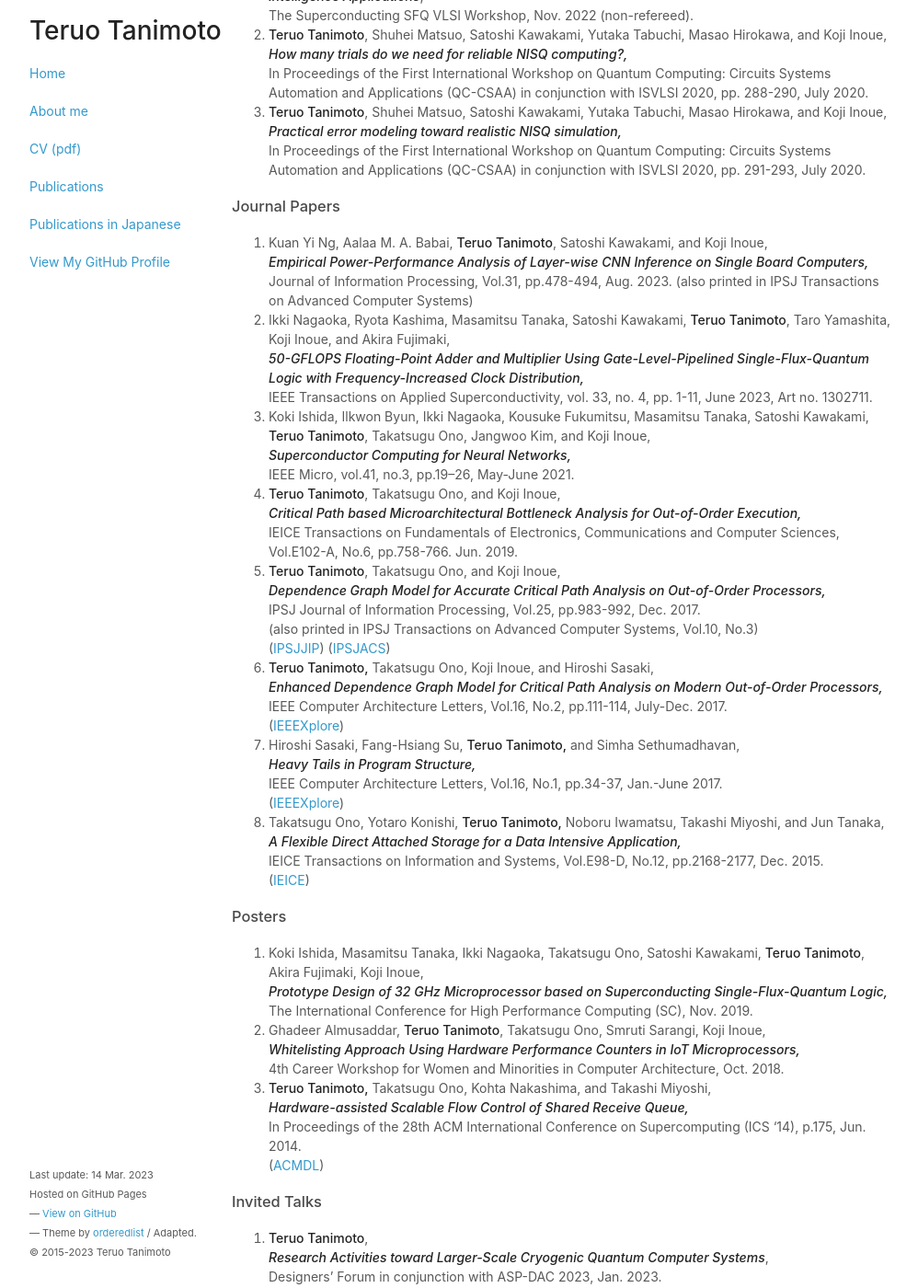
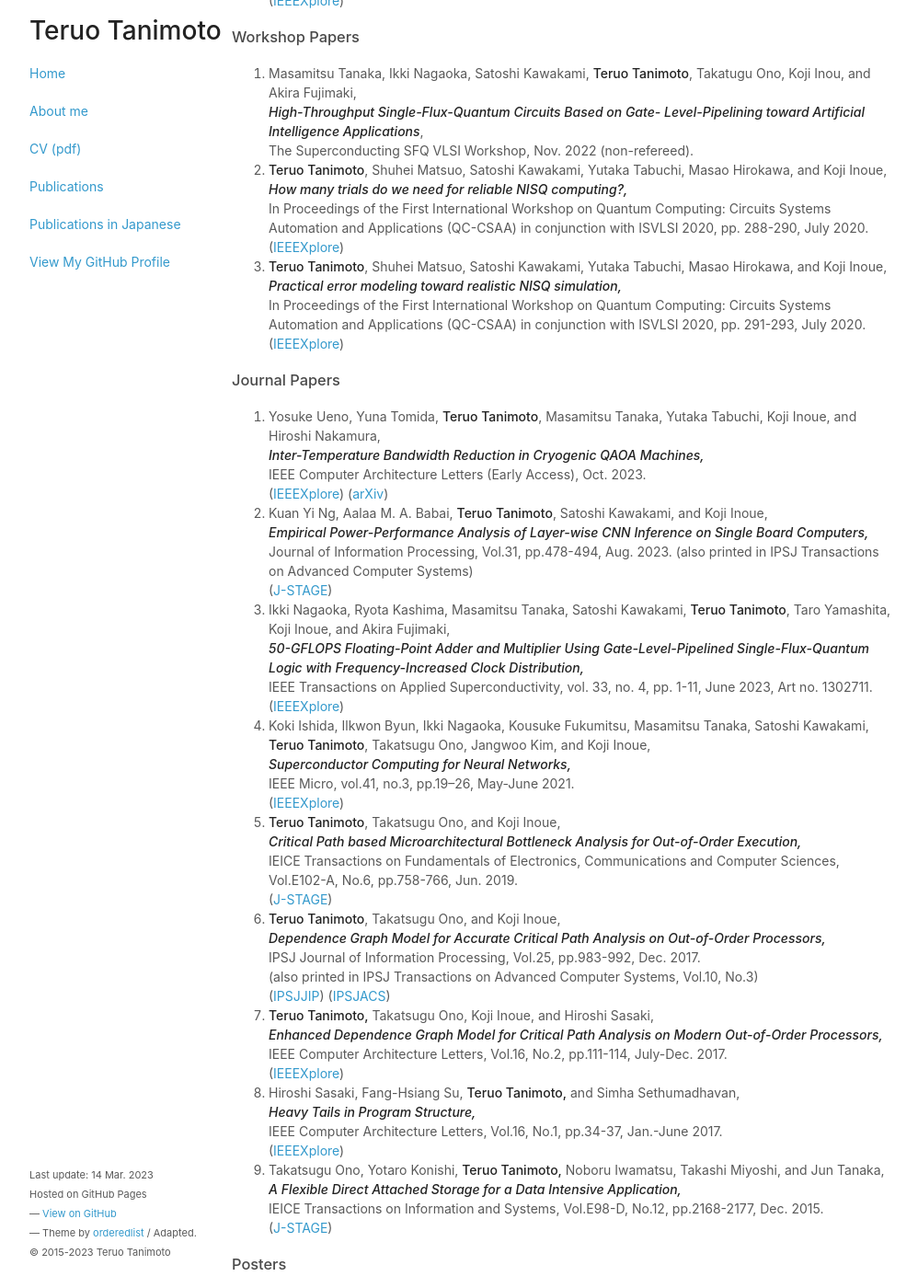
Before and after one commit to teruo41/teruo41.github.io, a Jekyll site: the page built from pubse.md, in a window 1280 px wide and 1400 px high, scrolled down 1663 px. Shown: the whole window at 92% size, without its empty margins (138-1136 px from the left). Built offline with Jekyll 4.4.1, drawn with Linux system fonts in a browser that asks for light colours; some of the changed text lies outside the part shown.

Commit message:
Added a CAL paper

```diff
--- a/pubse.md
+++ b/pubse.md
@@ -10,32 +10,40 @@ title: Publications
 0. Yasunari Suzuki, Yosuke Ueno, Wang Liao, Masamitsu Tanaka, and __Teruo Tanimoto__,
    ***Circuit Designs for Practical-Scale Fault-Tolerant Quantum Computing***,
    In Proceedings of Symposium on VLSI Technology and Circuits (VLSI '23), pp. 1-2, June 2023 (invited).
+   ([IEEEXplore](https://ieeexplore.ieee.org/document/10185351))
 
 0. Wang LIAO, Yasunari Suzuki, __Teruo Tanimoto__, Yosuke Ueno, and Yuuki Tokunaga,
    ***WIT-Greedy: Hardware System Design of Weighted ITerative Greedy Decoder for Surface Code***,
    In Proceedings of the 28th Asia and South Pacific Design Automation Conference (ASP-DAC '23), pp. 209-215, Jan. 2023.
    (acceptance rate: 102/328=31.1%)
+   ([IEEEXplore](https://ieeexplore.ieee.org/document/10044818))
+   ([ACMDL](https://dl.acm.org/doi/10.1145/3566097.3567933))
 
 0. Satoshi Matsushita, __Teruo Tanimoto__, Satoshi Kawakami, Takatsugu Ono, and Koji Inoue,
    ***An Edge Autonomous Lamp Control with Camera Feedback***,
    In Proceedings of the IEEE 8th World Forum on Internet of Things (WF-IoT '22), pp. 1-7, Oct.-Nov. 2022.
+   ([IEEEXplore](https://ieeexplore.ieee.org/document/10152281))
 
 0. Yasunari Suzuki, Takanori Sugiyama, Tomochika Arai, Wang Liao, Koji Inoue, and __Teruo Tanimoto__,
    ***Q3DE: A fault-tolerant quantum computer architecture for multi-bit burst errors by cosmic rays***,
    In Proceedings of the 55th IEEE/ACM International Symposium on Microarchitecture (MICRO-55), pp. 1110-1125, Oct. 2022.
    (acceptance rate: 83/366=22%)
+   ([IEEEXplore](https://ieeexplore.ieee.org/document/9923816))
 
 0. Ilkwon Byun, Junpyo Kim, Dongmoon Min, Ikki Nagaoka, Kosuke Fukumitsu, Iori Ishikawa, __Teruo Tanimoto__, Masamitsu Tanaka, Koji Inoue, and Jangwoo Kim,
    ***XQsim: Modeling Cross-Technology Control Processors for 10+K Qubit Quantum Computers,***
    In Proceedings of ACM/IEEE International Symposium on Computer Architecture (ISCA '22), pp. 366-382, June 2022.
+   ([ACMDL](https://dl.acm.org/doi/10.1145/3470496.3527417))
 
 0. Iori Ishikawa, Ikki Nagaoka, Ryota Kashima, Koki Ishida, Kosuke Fukumitsu, Keitaro Oka, Masamitsu Tanaka, Satoshi Kawakami, __Teruo Tanimoto__, Takatsugu Ono, Akira Fujimaki, and Koji Inoue,
    ***Design of Variable Bit-Width Arithmetic Unit Using Single Flux Quantum Device,***
    In Proceedings of International Symposium on Circuits & Systems 2022 (ISCAS '22), pp. 3547-3551, May 2022.
+   ([IEEEXplore](https://ieeexplore.ieee.org/document/9937317))
 
 0. Koki Ishida, Il-Kwon Byun, Ikki Nagaoka, Kosuke Fukumitsu, Masamitsu Tanaka, Satoshi Kawakami, __Teruo Tanimoto__, Takatsugu Ono, Jangwoo Kim, and Koji Inoue,
    ***SuperNPU: Architecting an Extremely Fast Neural Processing Unit Using Superconducting Logic Devices,***
    In Proceedings of the 53rd IEEE/ACM International Symposium on Microarchitecture (MICRO-53), pp. 58-72, Oct. 2020.
+   ([IEEEXplore](https://ieeexplore.ieee.org/document/9251979))
 
 0. Koki Ishida, Masamitsu Tanaka, Ikki Nagaoka, Takatsugu Ono, Satoshi Kawakami, __Teruo Tanimoto__, Akira Fujimaki, and Koji Inoue
    ***32 GHz 6.5 mW Gate-Level-Pipelined 4-bit Processor using Superconductor Single-Flux-Quantum Logic,***
@@ -80,37 +88,49 @@ title: Publications
 0. __Teruo Tanimoto__, Shuhei Matsuo, Satoshi Kawakami, Yutaka Tabuchi, Masao Hirokawa, and Koji Inoue,
    ***How many trials do we need for reliable NISQ computing?,***
    In Proceedings of the First International Workshop on Quantum Computing: Circuits Systems Automation and Applications (QC-CSAA) in conjunction with ISVLSI 2020, pp. 288-290, July 2020.
+   ([IEEEXplore](https://ieeexplore.ieee.org/document/9154928))
 
 0. __Teruo Tanimoto__, Shuhei Matsuo, Satoshi Kawakami, Yutaka Tabuchi, Masao Hirokawa, and Koji Inoue,
    ***Practical error modeling toward realistic NISQ simulation,***
    In Proceedings of the First International Workshop on Quantum Computing: Circuits Systems Automation and Applications (QC-CSAA) in conjunction with ISVLSI 2020, pp. 291-293, July 2020.
+   ([IEEEXplore](https://ieeexplore.ieee.org/document/9155029))
 
 
 ### Journal Papers
+
+0. Yosuke Ueno, Yuna Tomida, __Teruo Tanimoto__, Masamitsu Tanaka, Yutaka Tabuchi, Koji Inoue, and Hiroshi Nakamura,
+   ***Inter-Temperature Bandwidth Reduction in Cryogenic QAOA Machines,***
+   IEEE Computer Architecture Letters (Early Access), Oct. 2023.
+   ([IEEEXplore](https://ieeexplore.ieee.org/document/10274135))
+   ([arXiv](https://arxiv.org/abs/2310.01630))
 
 0. Kuan Yi Ng, Aalaa M. A. Babai, __Teruo Tanimoto__, Satoshi Kawakami, and Koji Inoue,
    ***Empirical Power-Performance Analysis of Layer-wise CNN Inference on Single Board Computers,***
    Journal of Information Processing, Vol.31, pp.478-494, Aug. 2023.
    (also printed in IPSJ Transactions on Advanced Computer Systems)
+   ([J-STAGE](https://www.jstage.jst.go.jp/article/ipsjjip/31/0/31_478/_article/-char/ja/))
 
 0. Ikki Nagaoka, Ryota Kashima, Masamitsu Tanaka, Satoshi Kawakami, __Teruo Tanimoto__, Taro Yamashita, Koji Inoue, and Akira Fujimaki,
    ***50-GFLOPS Floating-Point Adder and Multiplier Using Gate-Level-Pipelined Single-Flux-Quantum Logic with Frequency-Increased Clock Distribution,***
    IEEE Transactions on Applied Superconductivity, vol. 33, no. 4, pp. 1-11, June 2023, Art no. 1302711.
+   ([IEEEXplore](https://ieeexplore.ieee.org/document/10058033))
 
 0. Koki Ishida, Ilkwon Byun, Ikki Nagaoka, Kousuke Fukumitsu, Masamitsu Tanaka, Satoshi Kawakami, __Teruo Tanimoto__, Takatsugu Ono, Jangwoo Kim, and Koji Inoue,
    ***Superconductor Computing for Neural Networks,***
    IEEE Micro, vol.41, no.3, pp.19–26, May-June 2021.
+   ([IEEEXplore](https://ieeexplore.ieee.org/document/9395193))
 
 0. __Teruo Tanimoto__, Takatsugu Ono, and Koji Inoue,
    ***Critical Path based Microarchitectural Bottleneck Analysis for Out-of-Order Execution,***
-   IEICE Transactions on Fundamentals of Electronics, Communications and Computer Sciences, Vol.E102-A, No.6, pp.758-766. Jun. 2019.
+   IEICE Transactions on Fundamentals of Electronics, Communications and Computer Sciences, Vol.E102-A, No.6, pp.758-766, Jun. 2019.
+   ([J-STAGE](https://www.jstage.jst.go.jp/article/transfun/E102.A/6/E102.A_758/_article/-char/ja/))
 
 0. __Teruo Tanimoto__, Takatsugu Ono, and Koji Inoue,
    ***Dependence Graph Model for Accurate Critical Path Analysis on Out-of-Order Processors,***
    IPSJ Journal of Information Processing, Vol.25, pp.983-992, Dec. 2017.
    (also printed in IPSJ Transactions on Advanced Computer Systems, Vol.10, No.3)
-  ([IPSJJIP](https://www.jstage.jst.go.jp/article/ipsjjip/25/0/25_983/_article/-char/en))
-  ([IPSJACS](https://ipsj.ixsq.nii.ac.jp/ej/?action=pages_view_main&active_action=repository_view_main_item_detail&item_id=184261&item_no=1&page_id=13&block_id=8))
+   ([IPSJJIP](https://www.jstage.jst.go.jp/article/ipsjjip/25/0/25_983/_article/-char/en))
+   ([IPSJACS](https://ipsj.ixsq.nii.ac.jp/ej/?action=pages_view_main&active_action=repository_view_main_item_detail&item_id=184261&item_no=1&page_id=13&block_id=8))
 
 0. __Teruo Tanimoto,__ Takatsugu Ono, Koji Inoue, and Hiroshi Sasaki,
    ***Enhanced Dependence Graph Model for Critical Path Analysis on Modern Out-of-Order Processors,***
@@ -125,7 +145,7 @@ title: Publications
 0. Takatsugu Ono, Yotaro Konishi, __Teruo Tanimoto,__ Noboru Iwamatsu, Takashi Miyoshi, and Jun Tanaka,
    ***A Flexible Direct Attached Storage for a Data Intensive Application,***
    IEICE Transactions on Information and Systems, Vol.E98-D, No.12, pp.2168-2177, Dec. 2015.
-   ([IEICE](https://search.ieice.org/bin/summary.php?id=e98-d_12_2168))
+   ([J-STAGE](https://www.jstage.jst.go.jp/article/transinf/E98.D/12/E98.D_2015PAP0029/_article/-char/en))
 
 
 ### Posters
```
